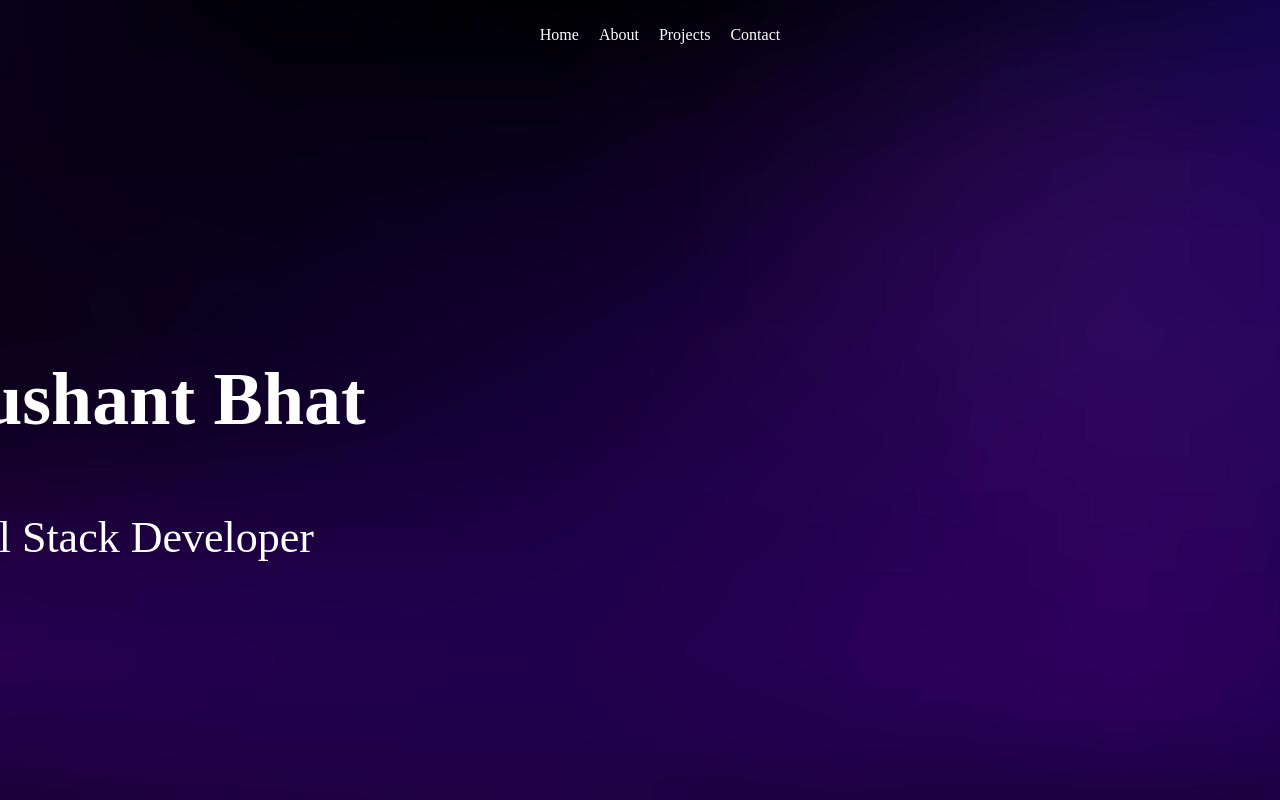
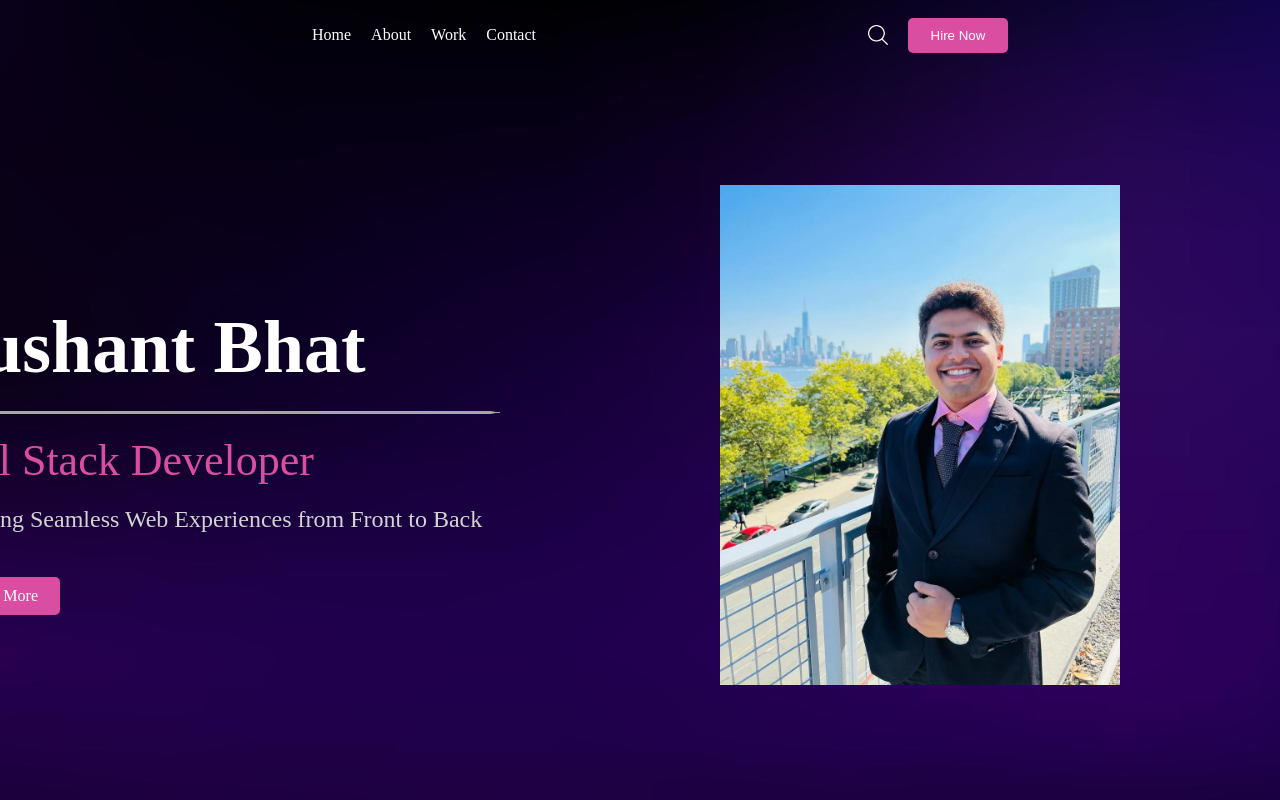
Before and after one commit to bhatsushant/portfolio, a React (Vite) app: page / in a window 1280 px wide. Built offline with nearby package versions, Linux system fonts and the light colour scheme.

Commit message:
Design the Hero section

```diff
--- a/src/components/Hero.jsx
+++ b/src/components/Hero.jsx
@@ -32,6 +32,25 @@ const Container = styled.div`
 
 const Role = styled.div`
   font-size: 44px;
+  color: #da4ea2;
+
+  @media only screen and (max-width: 768px) {
+    text-align: center;
+  }
+`;
+
+const Title = styled.h1`
+  font-size: 74px;
+  margin-bottom: 0px;
+  @media only screen and (max-width: 768px) {
+    text-align: center;
+  }
+`;
+
+const Subtitle = styled.p`
+  font-size: 24px;
+  color: lightgray;
+  margin-top: 0%;
 
   @media only screen and (max-width: 768px) {
     text-align: center;
@@ -51,6 +70,22 @@ const Left = styled.div`
   }
 `;
 
+const Line = styled.img`
+  height: 5px;
+`;
+
+const Button = styled.div`
+  background-color: #da4ea2;
+  color: white;
+  font-weight: 500;
+  width: 100px;
+  padding: 10px;
+  border: none;
+  border-radius: 5px;
+  cursor: pointer;
+  text-align: center;
+`;
+
 const Right = styled.div`
   flex: 3;
   position: relative;
@@ -60,12 +95,28 @@ const Right = styled.div`
   }
 `;
 
-const Title = styled.h1`
-  font-size: 74px;
+const Img = styled.img`
+  width: 800px;
+  height: 500px;
+  object-fit: contain;
+  position: absolute;
+  top: 0;
+  bottom: 0;
+  left: 0;
+  right: 0;
+  margin: auto;
+  /* animation: animate 2s infinite ease alternate; */
 
   @media only screen and (max-width: 768px) {
-    text-align: center;
+    width: 300px;
+    height: 300px;
   }
+
+  /* @keyframes animate {
+    to {
+      transform: translateY(20px);
+    }
+  } */
 `;
 
 const Hero = () => {
@@ -75,9 +126,16 @@ const Hero = () => {
       <Container>
         <Left>
           <Title>Sushant Bhat</Title>
+          <Line src='./public/img/line.png'></Line>
           <Role>Full Stack Developer</Role>
+          <Subtitle>
+            Building Seamless Web Experiences from Front to Back
+          </Subtitle>
+          <Button>Learn More</Button>
         </Left>
-        <Right></Right>
+        <Right>
+          <Img src='./public/img/profile.jpg'></Img>
+        </Right>
       </Container>
     </Section>
   );
--- a/src/components/Navbar.jsx
+++ b/src/components/Navbar.jsx
@@ -4,14 +4,23 @@ import styled from 'styled-components';
 const Section = styled.div`
   display: flex;
   justify-content: center;
+
+  @media only screen and (max-width: 768px) {
+    width: 100%;
+  }
 `;
 
 const Container = styled.div`
-  width: 1440px;
+  width: 1400px;
   display: flex;
   justify-content: space-evenly;
   align-items: center;
   padding: 10px 0px;
+
+  @media only screen and (max-width: 768px) {
+    width: 100%;
+    padding: 10px;
+  }
 `;
 
 const Links = styled.div`
@@ -20,28 +29,63 @@ const Links = styled.div`
   gap: 50px;
 `;
 
+// const Logo = styled.img`
+//   height: 50px;
+// `;
+
 const List = styled.ul`
   display: flex;
   gap: 20px;
   list-style: none;
+
+  @media only screen and (max-width: 768px) {
+    display: none;
+  }
 `;
 
-const ListItem = styled.li``;
-const Icon = styled.img``;
-const Button = styled.button``;
+const ListItem = styled.li`
+  cursor: pointer;
+`;
+
+const Icons = styled.div`
+  display: flex;
+  align-items: center;
+  gap: 20px;
+`;
+
+const Icon = styled.img`
+  width: 20px;
+  cursor: pointer;
+`;
+
+const Button = styled.button`
+  width: 100px;
+  padding: 10px;
+  background-color: #da4ea2;
+  color: white;
+  border: none;
+  border-radius: 5px;
+  cursor: pointer;
+`;
 
 const Navbar = () => {
   return (
     <Section>
       <Container>
         <Links>
+          {/* <Logo src=""></Logo> */}
           <List>
             <ListItem>Home</ListItem>
             <ListItem>About</ListItem>
-            <ListItem>Projects</ListItem>
+            <ListItem>Work</ListItem>
             <ListItem>Contact</ListItem>
           </List>
         </Links>
+        <Icons>
+          {/* Changed the image due to copyright problems */}
+          <Icon src='./img/search.png' />
+          <Button>Hire Now</Button>
+        </Icons>
       </Container>
     </Section>
   );
```
Also changed, not shown: public/img/profile.jpg (added).
